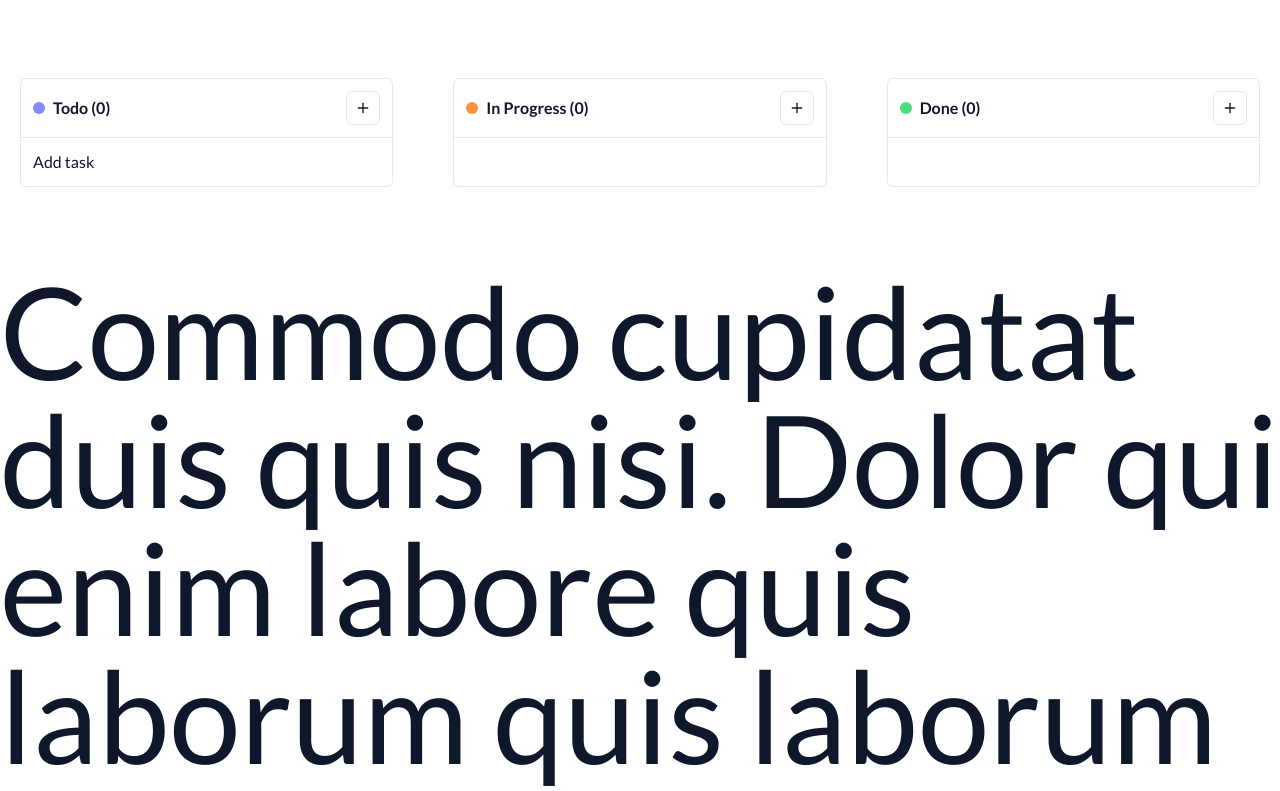
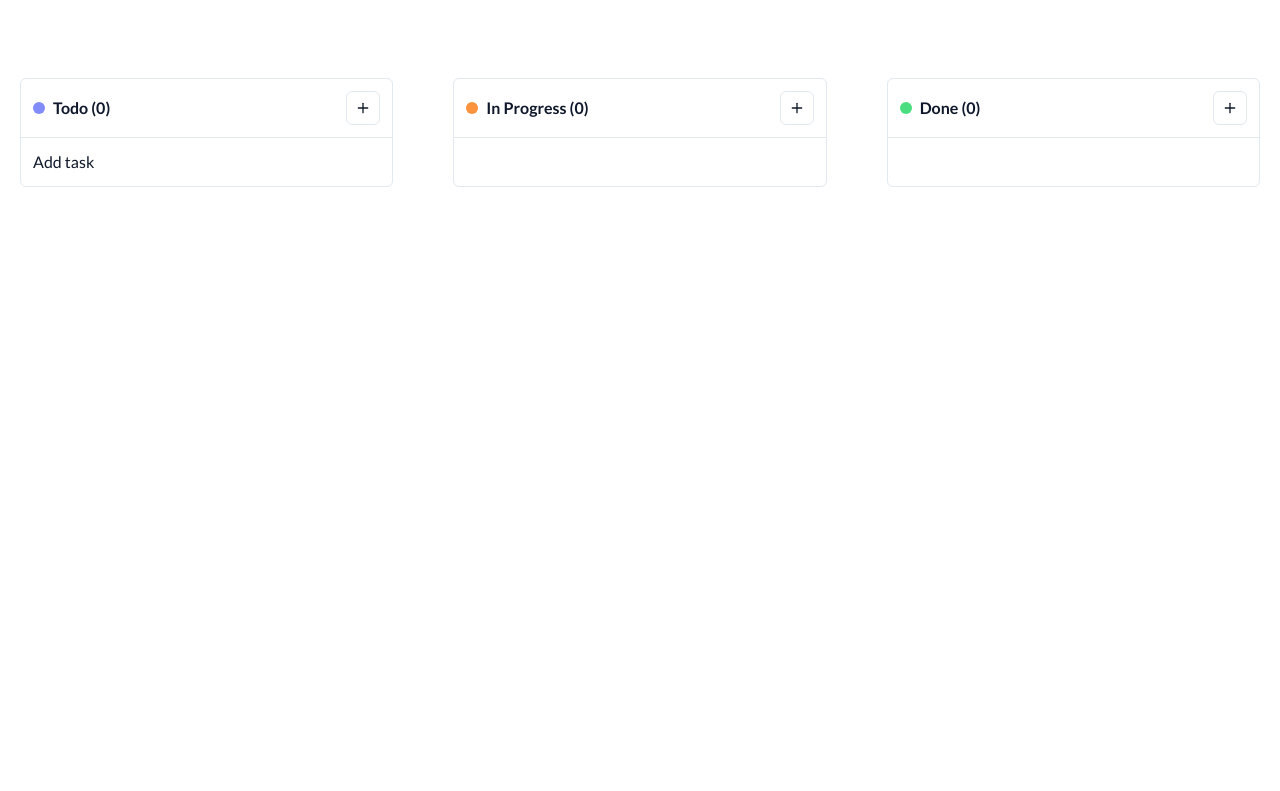
Before and after one commit to musiur/vanilla-dnd-in-react, a React (Vite) app: page / in a window 1280 px wide. Shown: the part 306-1097 px from the top of the page. After the commit the page ends 800 px from the top, so only its background shows below. Built offline with nearby package versions, Linux system fonts and the light colour scheme.

Commit message:
homepage text hided

```diff
--- a/src/App.jsx
+++ b/src/App.jsx
@@ -8,12 +8,12 @@ const App = () => {
       <div className="hidden lg:block">
         <Header />
         <KanbanBody />
-        <p className="text-9xl container section">
+        {/* <p className="text-9xl container section">
           Commodo cupidatat duis quis nisi. Dolor qui enim labore quis laborum
           quis laborum anim sint reprehenderit. Do ullamco pariatur in aute est.
           Ullamco non minim consectetur nostrud. Velit commodo fugiat commodo ea
           sit consectetur incididunt.
-        </p>
+        </p> */}
       </div>
       <div className="h-screen flex items-center justify-center text-3xl font-semibold text-red-400 block lg:hidden">
         Please open in Desktop full view
```
